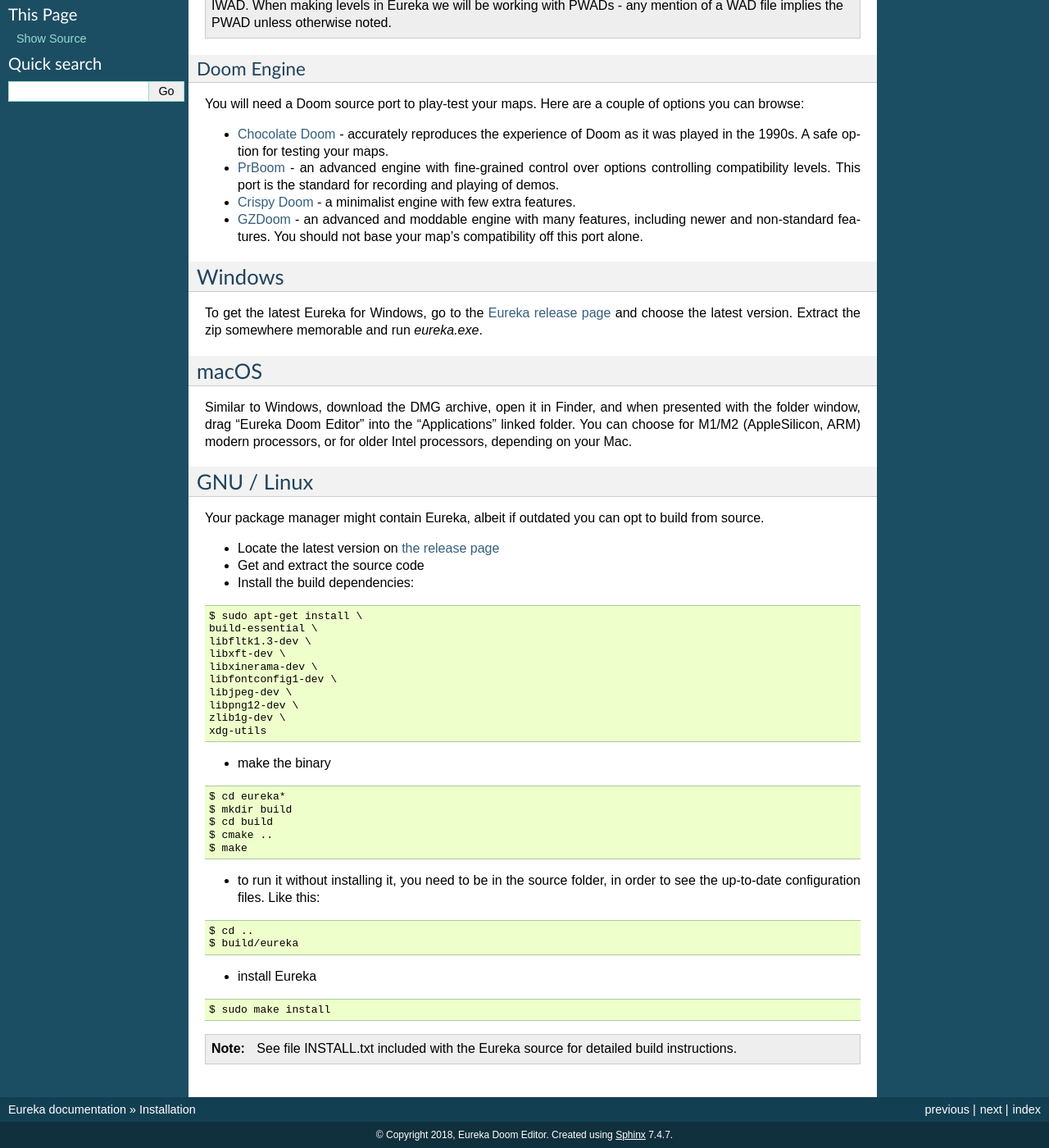
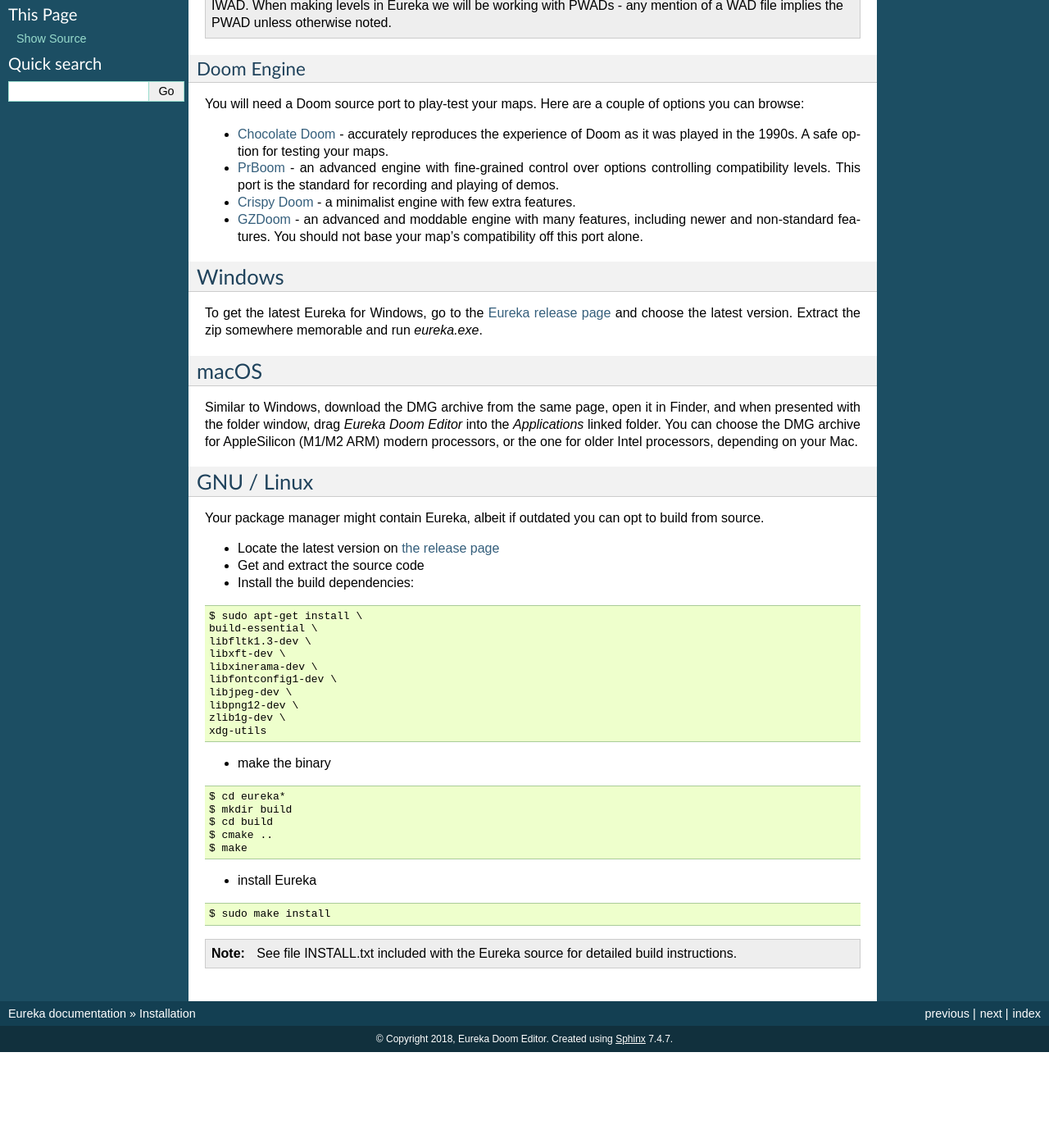
Before and after one commit to wesleywerner/eureka-docs, a Sphinx documentation site: the page built from source/installation.rst, in a window 1280 px wide and 1400 px high, scrolled down 376 px. Shown: the whole window at 82% size. Built offline with Sphinx 7.4.7, drawn with Linux system fonts in a browser that asks for light colours; after the commit the page ends 1659 px from its top, so only the background shows below that.

Commit message:
Further updates

```diff
--- a/source/installation.rst
+++ b/source/installation.rst
@@ -32,7 +32,7 @@
 macOS
 -----
 
-Similar to Windows, download the DMG archive, open it in Finder, and when presented with the folder window, drag "Eureka Doom Editor" into the "Applications" linked folder. You can choose for M1/M2 (AppleSilicon, ARM) modern processors, or for older Intel processors, depending on your Mac.
+Similar to Windows, download the DMG archive from the same page, open it in Finder, and when presented with the folder window, drag `Eureka Doom Editor` into the `Applications` linked folder. You can choose the DMG archive for AppleSilicon (M1/M2 ARM) modern processors, or the one for older Intel processors, depending on your Mac.
 
 GNU / Linux
 -----------
@@ -66,13 +66,6 @@
     $ cmake ..
     $ make
 
-* to run it without installing it, you need to be in the source folder, in order to see the up-to-date configuration files. Like this:
-
-::
-
-    $ cd ..
-    $ build/eureka
-
 * install Eureka
 
 ::
--- a/source/introduction.rst
+++ b/source/introduction.rst
@@ -1,7 +1,7 @@
 Introduction
 ============
 
-Eureka is a map editor for the classic DOOM games, and a few related games such as Heretic, Hexen and Strife. It supports Linux, Windows and macOS. Eureka was created by Andrew Apted and lives at https://eureka-editor.sourceforge.net
+Eureka is a map editor for the classic DOOM games, and a few related games such as Heretic, Hexen and Strife. It supports Linux, Windows and macOS. Eureka was created by Andrew Apted, is currently developed by Ioan Chera, and lives at https://eureka-editor.sourceforge.net
 
 This manual was written by Wesley Werner. If you find a mistake in this manual `please report it here <https://github.com/wesleywerner/eureka-docs/issues>`_. If you want to contribute, `fork the repo <https://github.com/wesleywerner/eureka-docs>`_ and send a pull request.
 
```
